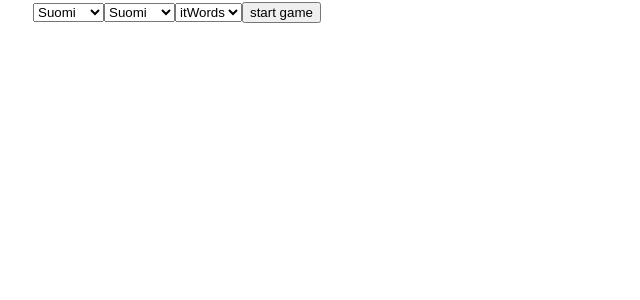
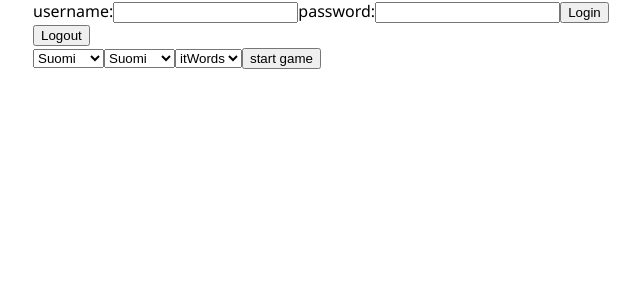
Before and after one commit to AnssiAi/sanaseikkailu, a React (Vite) app in the folder sanaseikkailuFrontend/: page /matchgame in a window 1280 px wide. Shown: the top 300 px of the page, without its empty margins (95-735 px from the left). Built offline with nearby package versions, Linux system fonts and the light colour scheme.

Commit message:
loginform ja token tallennus

```diff
--- a/sanaseikkailuFrontend/src/App.tsx
+++ b/sanaseikkailuFrontend/src/App.tsx
@@ -1,6 +1,7 @@
 import { lazy, Suspense } from "react";
 import { BrowserRouter as Router, Routes, Route } from "react-router-dom";
 import GameSelect from "./components/GameSelect";
+import LoginForm from "./components/LoginForm";
 //import MatchGameSetup from "./components/MatchGame/MatchGameSetup";
 
 const MatchGameSetup = lazy(
@@ -12,6 +13,7 @@ function App() {
     <>
       <div className="App">
         <div className="Container">
+          <LoginForm />
           <Router>
             <Routes>
               <Route path="/" element={<GameSelect />} />
--- /dev/null
+++ b/sanaseikkailuFrontend/src/components/LoginForm.tsx
@@ -0,0 +1,72 @@
+import { useState } from "react";
+import { LoggedPlayerUser, LoginData } from "../../types";
+import { userLogin } from "../services/loginService";
+
+const LoginForm = () => {
+  const [loginData, setLoginData] = useState<LoginData>({
+    username: "",
+    password: "",
+  });
+
+  const submitLogin = async (e: React.SyntheticEvent) => {
+    e.preventDefault();
+    try {
+      const user: LoggedPlayerUser = await userLogin(loginData);
+      localStorage.setItem("userToken", user.token);
+      alert(`Logged in as ${user.username}`);
+    } catch (err: unknown) {
+      let errorMessage: string = "Error: ";
+      if (err instanceof Error) {
+        errorMessage += err.message;
+      }
+      console.log(errorMessage);
+    }
+    clearFormData();
+  };
+
+  const handleFormUpdate = (e: React.SyntheticEvent) => {
+    e.preventDefault();
+    if (e.target instanceof HTMLInputElement) {
+      const newData = {
+        ...loginData,
+        [e.target.name]: e.target.value,
+      };
+      setLoginData(newData);
+    }
+  };
+
+  const clearFormData = () => {
+    setLoginData({ username: "", password: "" });
+  };
+
+  const logOut = (e: React.SyntheticEvent) => {
+    e.preventDefault();
+    localStorage.removeItem("userToken");
+    alert("Logged out");
+  };
+
+  return (
+    <div>
+      <form onSubmit={submitLogin}>
+        <label>username:</label>
+        <input
+          type="text"
+          name="username"
+          value={loginData.username}
+          onChange={handleFormUpdate}
+        />
+        <label>password:</label>
+        <input
+          type="text"
+          name="password"
+          value={loginData.password}
+          onChange={handleFormUpdate}
+        />
+        <button type="submit">Login</button>
+      </form>
+      <button onClick={logOut}>Logout</button>
+    </div>
+  );
+};
+
+export default LoginForm;
--- a/sanaseikkailuFrontend/src/components/MatchGame/MatchGame.tsx
+++ b/sanaseikkailuFrontend/src/components/MatchGame/MatchGame.tsx
@@ -22,7 +22,7 @@ const MatchGame = ({ gameSettings }: { gameSettings: GameSettings }) => {
       }
     };
     fetchData();
-  }, []);
+  }, [gameSettings.list]);
 
   return (
     <>
--- /dev/null
+++ b/sanaseikkailuFrontend/src/services/loginService.ts
@@ -0,0 +1,16 @@
+import axios from "axios";
+import { baseUrl } from "../constants";
+import { LoggedPlayerUser, LoginData } from "../../types";
+
+export const userLogin = (user: LoginData): Promise<LoggedPlayerUser> => {
+  const request = axios
+    .post(`${baseUrl}/login`, user)
+    .then(response => {
+      const data: LoggedPlayerUser = response.data;
+      return data;
+    })
+    .catch(err => {
+      throw new Error(err);
+    });
+  return request;
+};
--- a/sanaseikkailuFrontend/src/services/wordService.ts
+++ b/sanaseikkailuFrontend/src/services/wordService.ts
@@ -2,8 +2,10 @@ import axios from "axios";
 import { GameWord } from "../../types";
 import { apiUrl } from "../constants";
 
-export const getWordsFromCollection = (collection: string) => {
-  const data = axios
+export const getWordsFromCollection = (
+  collection: string
+): Promise<GameWord[]> => {
+  const request = axios
     .get(`${apiUrl}/${collection}`)
     .then(response => {
       const data: GameWord[] = response.data;
@@ -12,5 +14,5 @@ export const getWordsFromCollection = (collection: string) => {
     .catch(err => {
       throw new Error(err);
     });
-  return data;
+  return request;
 };
```
Also changed, not shown: sanaseikkailuFrontend/types.ts (+19 -0 lines), sanaseikkailuFrontend/src/components/Login.tsx (deleted).
